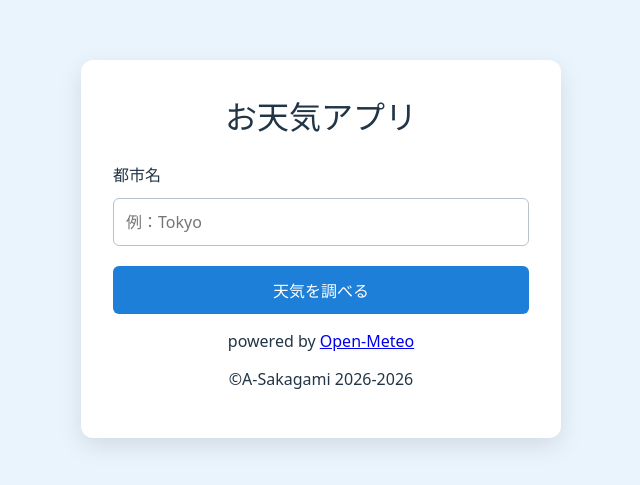
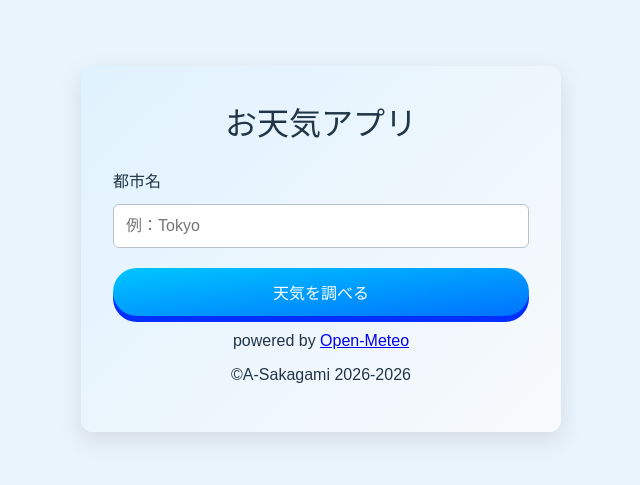
Before and after one commit to A-Sakagami/weather-app, a React (Vite) app in the folder weather-frontend/: page / in a window 1280 px wide. Shown: the part 151-636 px from the top of the page, without its empty margins (319-959 px from the left). Built offline with nearby package versions, Linux system fonts and the light colour scheme; no server answers.

Commit message:
feat: 天気背景の取得と昼夜判定機能を追加し、スタイルを改善

```diff
--- a/weather-frontend/src/App.css
+++ b/weather-frontend/src/App.css
@@ -4,6 +4,8 @@ main {
   border-radius: 12px;
   background-color: #ffffff;
   box-shadow: 0 8px 24px rgb(0 0 0 / 10%);
+  /* アプリ全体にフォントを適用する */
+  font-family: "Hiragino Kaku Gothic Pro", "メイリオ",Arial, Helvetica, sans-serif;
 }
 
 /* Clip tooltip so it doesn't render outside main */
@@ -41,20 +43,39 @@ input:focus {
   outline: 2px solid rgb(29 127 215 / 20%);
 }
 
-button {
+button.search {
   margin-top: 8px;
   padding: 12px;
   border: none;
-  border-radius: 6px;
+  border-radius: 9999px;
   color: #ffffff;
   background-color: #1d7fd7;
   font: inherit;
   font-weight: bold;
   cursor: pointer;
+  text-transform: uppercase;
+  /* 表面のグラデーションパターン */
+  background-image: linear-gradient(to bottom right, #00c6ff, #0072ff);
+  /* ボタン下の影 */
+  box-shadow: 0px 6px 0px #002fff;
+  /* */
+  transition: filter 0.15s ease, transform 0.1s ease, box-shadow 0.1s ease;
+  text-decoration: none;
+  user-select: none;
+  display: inline-block;
+  position: relative;
 }
 
-button:hover {
-  background-color: #1769b2;
+button.search:hover {
+  /* ボタンが明るくなるアクション */
+  filter: brightness(1.20);
+  cursor: pointer;
+}
+
+button.search:active {
+  /* ボタンが沈み込むアクション */
+  transform: translateY(4px);
+  box-shadow: none;
 }
 
 /* Section styles */
@@ -164,6 +185,23 @@ main section p {
   font-size: 1.125rem;
 }
 
+button.reset {
+  display: block;
+  margin: 20px auto 0;
+  padding: 8px 20px;
+  border: 2px solid #213547;
+  border-radius: 9999px;
+  background: transparent;
+  color: #213547;
+  font: inherit;
+  cursor: pointer;
+  transition: background-color 0.15s ease;
+}
+
+button.reset:hover {
+  background-color: #d3ecff;
+}
+
 button,
 input {
   min-height: 44px;
--- a/weather-frontend/src/App.tsx
+++ b/weather-frontend/src/App.tsx
@@ -1,5 +1,6 @@
 import { useState } from 'react'
 import './App.css'
+import { getWeatherBackground, isDay } from "./weatherBackground"
 
 // バックエンドから受け取る天気情報の構造を定義する。
 // APIレスポンスの項目名や型が変わった場合は、ここも合わせて変更する。
@@ -39,6 +40,7 @@ function App() {
   // 正常に取得できた天気情報を保持する。
   // まだ検索していない場合や取得に失敗した場合はnullになる。
   const [weather, setWeather] = useState<WeatherData | null>(null)
+  const [view, setView] = useState<'search' | 'result'>('search')
 
   // 利用者に表示するエラーメッセージを保持する。
   // 空文字の場合はエラーを表示しない。
@@ -70,11 +72,20 @@ function App() {
 
       const data: WeatherData = await response.json()
       setWeather(data)
+      setView('result')
     } catch {
       // 以前の正常な結果を残さず、今回の検索が失敗したことを表示する。
       setWeather(null)
       setError('天気情報を取得できませんでした。都市名を確認してください。')
     }
+  }
+
+  const night = weather ? !isDay(weather.time) : false
+  const nightStyle = night ? { color: '#ffffff' } : undefined
+
+  const handleReset = () => {
+    setView('search')
+    setWeather(null)
   }
   // 表示部分で設定しているクラスには、次の役割があります。
   // weather-result	検索結果全体の配置を整える
@@ -83,9 +94,11 @@ function App() {
   // weather-description	天気説明を読みやすく強調する
   // weather-details	気温・風速を同じ形式で配置する
   return (
-    <main>
-      <h1>お天気アプリ</h1>
+    <main style={{ background: getWeatherBackground(weather?.weatherCode, weather?.time) }}>
+      <h1 style={nightStyle}>お天気アプリ</h1>
 
+      {view === 'search' ? (
+        <>
           <form action={handleSubmit}>
             <label htmlFor="city">都市名</label>
             <input
@@ -96,14 +109,14 @@ function App() {
               autoComplete="address-level2"
               required
             />
-        <button type="submit">天気を調べる</button>
+            <button className="search" type="submit">天気を調べる</button>
           </form>
-
           {error && <p role="alert">{error}</p>}
-
-      {weather && (
+        </>
+      ) : weather && (
+        <>
           <section className="weather-result" aria-live="polite">
-          <h2>
+            <h2 style={nightStyle}>
               <span>
                 {weather.country === '日本' || weather.country === 'Japan'
                   ? weather.prefecture === weather.city
@@ -114,14 +127,13 @@ function App() {
               </span>
             </h2>
             <div className="weather-summary">
-              <span className="weather-icon" aria-hidden="true">
+              <span className="weather-icon" style={nightStyle} aria-hidden="true">
                 {getWeatherIcon(weather.weatherCode)}
               </span>
-            <p className="weather-description">
+              <p className="weather-description" style={nightStyle}>
                 {weather.weatherDescription}
               </p>
             </div>
-
             <dl className="weather-details">
               <div>
                 <dt>現在の気温</dt>
@@ -133,11 +145,13 @@ function App() {
               </div>
             </dl>
           </section>
+          <button className="reset" style={nightStyle} onClick={handleReset}>もう一度調べる</button>
+        </>
       )}
-      <div id="powered-by">
+      <div id="powered-by" style={nightStyle}>
             <p>powered by <a href="https://open-meteo.com/" target="_blank" rel="noopener noreferrer">Open-Meteo</a></p>
           </div>
-          <div id="copyright">
+          <div id="copyright" style={nightStyle}>
             <p>©A-Sakagami 2026-{new Date().getFullYear()}</p>
       </div>
     </main>
--- /dev/null
+++ b/weather-frontend/src/weatherBackground.ts
@@ -0,0 +1,58 @@
+/**
+ * 天気表示時の表示背景を指定する
+ * [0, 1, 2] sunny/mostly sunny  昼：青空系、夜：紺系
+ * [3] cloudy
+ * [45, 48] fog
+ * [51, 53, 55, 56, 57, 61, 63, 65, 66, 67, 80, 81, 82] rain
+ * [71, 73, 75, 77, 85, 86] snow
+ * [95, 96, 99] storm
+*/
+
+// time文字列（OffsetDateTime）から現地の時刻が昼（6〜18時）かを判定する
+export function isDay(time?: string): boolean {
+  if (!time) return true;
+  const hour = new Date(time).getHours();
+  return hour >= 6 && hour < 18;
+}
+
+export function getWeatherBackground(weatherCode?: number, time?: string): string {
+  if (weatherCode === undefined) {
+    return "linear-gradient(135deg, #e0f2fe, #f8fafc)";
+  }
+
+  if (weatherCode === 0) {
+    return isDay(time)
+      ? "linear-gradient(135deg, #38bdf8, #fef3c7)"
+      : "linear-gradient(135deg, #1e3a5f, #0f172a)";
+  }
+
+  if ([1, 2].includes(weatherCode)) {
+    return isDay(time)
+      ? "linear-gradient(135deg, #4dc5f8, #fef3c7)"
+      : "linear-gradient(135deg, #1e3a5f, #334155)";
+  }
+
+  if (weatherCode === 3) {
+    return "linear-gradient(135deg, #94a3b8, #e2e8f0)";
+  }
+
+  if ([45, 48].includes(weatherCode)) {
+    return "linear-gradient(135deg, #cbd5e1, #f1f5f9)";
+  }
+
+  if (
+    [51, 53, 55, 56, 57, 61, 63, 65, 66, 67, 80, 81, 82].includes(weatherCode)
+  ) {
+    return "linear-gradient(135deg, #475569, #7dd3fc)";
+  }
+
+  if ([71, 73, 75, 77, 85, 86].includes(weatherCode)) {
+    return "linear-gradient(135deg, #e0f2fe, #ffffff)";
+  }
+
+  if ([95, 96, 99].includes(weatherCode)) {
+    return "linear-gradient(135deg, #312e81, #64748b)";
+  }
+
+  return "linear-gradient(135deg, #e0f2fe, #f8fafc)";
+}
```
Lines whose indentation alone changed are shown as unchanged.
